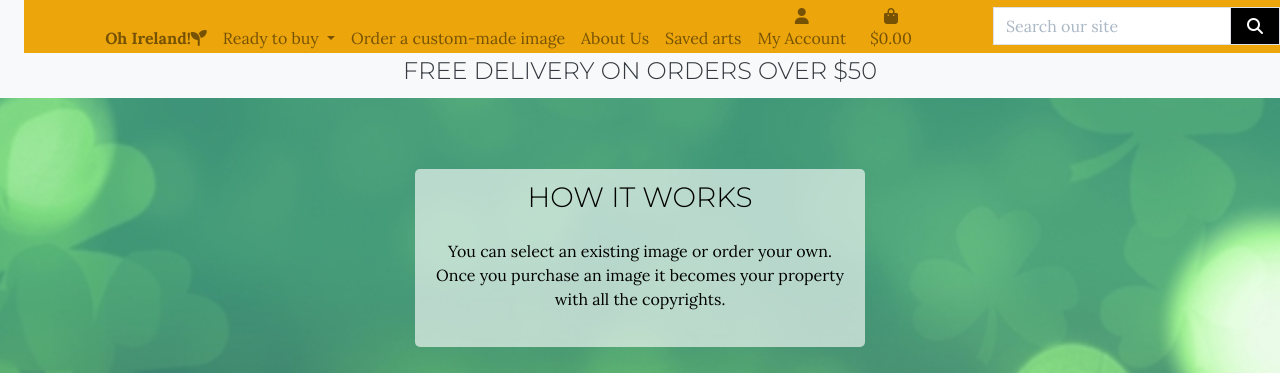
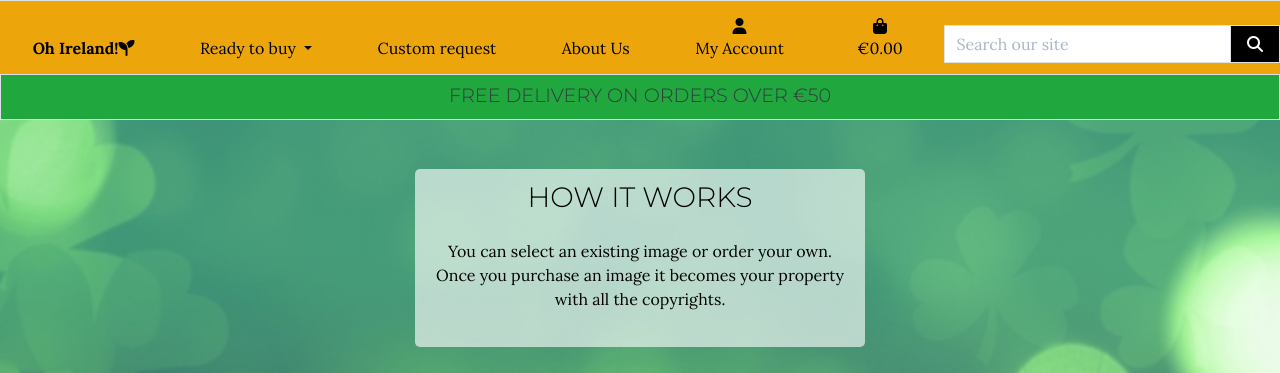
Before and after one commit to olga-od-ua/hello_ireland, a Django app: page / in a window 1280 px wide. Shown: the top 373 px of the page. Run offline with Django 3.2, Linux system fonts and the light colour scheme; the visitor is signed in with stand-in values (Sample User, id 1); some libraries are stand-ins or nearby versions.

Commit message:
Fix styling issues with desktop navbar, change currency to EUR

```diff
--- a/checkout/templates/checkout/checkout.html
+++ b/checkout/templates/checkout/checkout.html
@@ -67,7 +67,7 @@
                     <div class="col-3">
                         <p class="my-0">${{ total | floatformat:2 }}</p>
                         <p class="my-0">${{ shipping | floatformat:2 }}</p>
-                        <p class="my-0"><strong>${{ grand_total | floatformat:2 }}</strong></p>
+                        <p class="my-0"><strong>€{{ grand_total | floatformat:2 }}</strong></p>
                     </div>
                 </div>
             </div>
@@ -131,7 +131,7 @@
 							<span class="icon">
 								<i class="fas fa-exclamation-circle"></i>
 							</span>
-							<span>Your card will be charged <strong>${{ grand_total|floatformat:2 }}</strong></span>
+							<span>Your card will be charged <strong>€{{ grand_total|floatformat:2 }}</strong></span>
 						</p>
 					</div>
                 </form>
--- a/checkout/templates/checkout/checkout_success.html
+++ b/checkout/templates/checkout/checkout_success.html
@@ -168,7 +168,7 @@
                             <p class="small mb-0 text-dark ">Order TOtal:</p>
                         </div>
                         <div class="col-12 col-md-8 text-md-right">
-                            <p class="small mb-0">{{ order.order_total }}</p>
+                            <p class="small mb-0">€{{ order.order_total }}</p>
                         </div>
                     </div>
 
@@ -177,7 +177,7 @@
                             <p class="small mb-0 text-dark ">Shipping Charges</p>
                         </div>
                         <div class="col-12 col-md-8 text-md-right">
-                            <p class="small mb-0">{{ order.shipping_cost }}</p>
+                            <p class="small mb-0">€{{ order.shipping_cost }}</p>
                         </div>
                     </div>
 
@@ -186,7 +186,7 @@
                             <p class="small mb-0 text-dark ">Grand Total:</p>
                         </div>
                         <div class="col-12 col-md-8 text-md-right">
-                            <p class="small mb-0">{{ order.grand_total }}</p>
+                            <p class="small mb-0">€{{ order.grand_total }}</p>
                         </div>
                     </div>
 
--- a/checkout/templates/checkout/confirmation_emails/confirmation_email_body.txt
+++ b/checkout/templates/checkout/confirmation_emails/confirmation_email_body.txt
@@ -5,9 +5,9 @@ This is a confirmation of your order at Oh, Hello, Ireland! Please find the orde
 Order Number: {{ order.order_number }}
 Order Date: {{ order.date }}
 
-Order Total: ${{ order.order_total }}
-Shipping cost: ${{ order.delivery_cost }}
-Grand Total: ${{ order.grand_total }}
+Order Total: €{{ order.order_total }}
+Shipping cost: €{{ order.delivery_cost }}
+Grand Total: €{{ order.grand_total }}
 
 Your order will be shipped to {{ order.street_address1 }} in {{ order.town_or_city }}, {{ order.country }}.
 
--- a/hello_ireland/settings.py
+++ b/hello_ireland/settings.py
@@ -202,7 +202,7 @@ if 'USE_AWS' in os.environ:
 # Stripe
 FREE_SHIPPING_THRESHOLD = 50
 STANDARD_SHIPPING_PERCENTAGE = 10
-STRIPE_CURRENCY = 'usd'
+STRIPE_CURRENCY = 'eur'
 STRIPE_PUBLIC_KEY = os.getenv('STRIPE_PUBLIC_KEY', '')
 STRIPE_SECRET_KEY = os.getenv('STRIPE_SECRET_KEY', '')
 STRIPE_WH_SECRET = os.getenv('STRIPE_WH_SECRET', '')
--- a/profiles/templates/profiles/profile.html
+++ b/profiles/templates/profiles/profile.html
@@ -65,7 +65,7 @@
                                             {% endfor %}
                                         </ul>
                                     </td>
-                                    <td>${{ order.grand_total }}</td>
+                                    <td>€{{ order.grand_total }}</td>
                                 </tr>
                             {% endfor %}
                         </tbody>
--- a/shopping_bag/templates/shopping_bag/bag_total.html
+++ b/shopping_bag/templates/shopping_bag/bag_total.html
@@ -1,8 +1,8 @@
 <h6><strong>Shopping Bag Total: ${{ total|floatformat:2 }}</strong></h6>
 <h6>Shipping: ${{ shipping|floatformat:2 }}</h6>
-<h4 class="mt-4"><strong>Grand Total: ${{ grand_total|floatformat:2 }}</strong></h4>
+<h4 class="mt-4"><strong>Grand Total: €{{ grand_total|floatformat:2 }}</strong></h4>
 {% if free_shipping_delta > 0 %}
     <p class="mb-1 text-danger">
-        You could get free shipping by spending just <strong>${{ free_shipping_delta }}</strong> more!
+        You could get free shipping by spending just <strong>€{{ free_shipping_delta }}</strong> more!
     </p>
 {% endif %}
--- a/static/css/base.css
+++ b/static/css/base.css
@@ -29,6 +29,10 @@ h1, h2, h3, h4, h5, h6, .category-badge {
     max-width: 450px;
 }
 
+.text-black {
+    color: #000 !important;
+}
+
 .home-image-all {
     background: url('/media/ross_castle_home.jpeg') ;
     height: 300px;
@@ -54,6 +58,10 @@ h1, h2, h3, h4, h5, h6, .category-badge {
 
 
 /* Navbar */
+
+nav {
+    margin: 9px 0px 11px 0px;
+}
 .navbar-style {
     background-color: #eca50b;
     color: white;
@@ -150,6 +158,9 @@ input[name='q']::placeholder {
     color: #aab7c4;
 }
 
+#shipping-threshold {
+    background-color: #20a73d;
+}
 /* ------------------------------- bootstrap toasts */
 
 .message-container {
@@ -347,7 +358,8 @@ input[name='q']::placeholder {
         font-size: 1rem;
     }
 
-    #delivery-banner h4 {
-        font-size: .9rem;
+    #shipping-threshold h4 {
+        font-size: 1.2rem;
+        padding-top: 5px;
     }
 }
--- a/templates/base.html
+++ b/templates/base.html
@@ -39,7 +39,7 @@
 
     <body>
         <header class="container-fluid fixed-top">
-            <div class="row">
+            <div class="row border-top">
                 <div class="col navbar navbar-style">
 
                     <nav class="navbar navbar-expand-lg navbar-light bg-light w-100 mx-auto navbar-style">
@@ -52,9 +52,9 @@
                     </nav>
                 </div>
             </div>
-            <div id="shipping-treshold" class="row text-center w-auto">
-                <div class="col bg-light text-success py-1">
-                    <h4 class="shipping-treshold-message text-dark">Free delivery on orders over ${{ free_shipping_threshold }}</h4>
+            <div id="shipping-threshold" class="row text-center w-auto border">
+                <div class="col text-success py-1">
+                    <h4 class="shipping-threshold-message text-dark">Free delivery on orders over €{{ free_shipping_threshold }}</h4>
                 </div>
             </div>
         </header>
--- a/templates/includes/main-nav.html
+++ b/templates/includes/main-nav.html
@@ -1,7 +1,7 @@
 <div class="collapse navbar-collapse navbar-style" id="navbarSupportedContent">
-    <ul class="navbar-nav align-items-end mr-auto mx-auto">
+    <ul class="navbar-nav align-items-end mr-auto mx-auto nav-fill w-100">
         <li class="nav-item">
-            <a class="nav-link main-logo-link" href="{% url 'home' %}"><strong>Oh Ireland!</strong><i class="fas fa-seedling"></i></a>
+            <a class="nav-link main-logo-link text-black" href="{% url 'home' %}"><strong>Oh Ireland!</strong><i class="fas fa-seedling"></i></a>
         </li>
         <!-- <li class="nav-item d-block d-md-none">
             <a class="nav-link dropdown-toggle" href="{% url 'home' %}" id="home-link">
@@ -9,7 +9,7 @@
               </a>
         </li> -->
         <li class="nav-item dropdown">
-        <a class="nav-link dropdown-toggle" href="{% url 'products' %}" id="navbarDropdown" role="button" data-toggle="dropdown" aria-haspopup="true" aria-expanded="false">
+        <a class="nav-link dropdown-toggle text-black" href="{% url 'products' %}" id="navbarDropdown" role="button" data-toggle="dropdown" aria-haspopup="true" aria-expanded="false">
           Ready to buy
         </a>
         <div class="dropdown-menu" aria-labelledby="navbarDropdown">
@@ -22,22 +22,17 @@
         </div>
       </li>
       <li class="nav-item">
-        <a class="nav-link" href="#">Order a custom-made image</a>
+        <a class="nav-link text-black" href="#">Custom request</a>
       </li>
       <li class="nav-item">
-        <a class="nav-link" href="#">About Us</a>
+        <a class="nav-link text-black" href="#">About Us</a>
       </li>
-      {% if request.user.is_authenticated %}
-          <li class="nav-item">
-            <a class="nav-link" href="#">Saved arts</a>
-          </li>
-      {% endif %}
       <!-- Account and shopping basket code was borrowed from Code Institute studying materials -->
-      <li class="list-inline-item dropdown">
+      <li class="list-inline-item nav-item dropdown">
         <a class="text-black nav-link" href="#" id="user-options" data-toggle="dropdown" aria-haspopup="true" aria-expanded="false">
             <div class="text-center">
                 <div><i class="fas fa-user fa-lg"></i></div>
-                <p class="my-0">My Account</p>
+                <p class="my-0 text-black">My Account</p>
             </div>
         </a>
         <div class="dropdown-menu border-0" aria-labelledby="user-options">
@@ -46,6 +41,7 @@
                     <a href="{% url 'add_product' %}" class="dropdown-item">Product Management</a>
                 {% endif %}
                 <a href="{% url 'profile' %}" class="dropdown-item">My Profile</a>
+                <a class="nav-link text-black" href="#">Saved arts</a>
                 <a href="{% url 'account_logout' %}" class="dropdown-item">Logout</a>
             {% else %}
                 <a href="{% url 'account_signup' %}" class="dropdown-item">Register</a>
@@ -53,21 +49,21 @@
             {% endif %}
         </div>
     </li>
-    <li class="list-inline-item">
-        <a class="{% if grand_total %}text-info font-weight-bold{% else %}text-black{% endif %} nav-link" href="{% url 'view_bag' %}">
+    <li class="list-inline-item nav-item">
+        <a class="{% if grand_total %}text-danger font-weight-bold{% else %}text-black{% endif %} nav-link" href="{% url 'view_bag' %}">
             <div class="text-center">
                 <div><i class="fas fa-shopping-bag fa-lg"></i></div>
                 <p class="my-0">
                     {% if grand_total %}
-                        ${{ grand_total|floatformat:2 }}
+                        €{{ grand_total|floatformat:2 }}
                     {% else %}
-                        $0.00
+                        €0.00
                     {% endif %}
                 </p>
             </div>
         </a>
     </li>
-    </ul>
+    <li class="list-inline-item nav-item">
     <!-- search form borrowed from Code Institute studying materials -->
     <form method="GET" action="{% url 'products' %}">
       <div class="input-group w-100">
@@ -81,4 +77,6 @@
           </div>
       </div>
   </form>
+</li>
+</ul>
   </div>
--- a/templates/includes/mobile-top-header.html
+++ b/templates/includes/mobile-top-header.html
@@ -1,4 +1,4 @@
-<li class="list-inline-item">
+<li class="list-inline-item d-lg-none">
       <a class="text-black nav-link d-block d-lg-none" href="#" id="mobile-search" data-toggle="dropdown" aria-haspopup="true" aria-expanded="false">
           <div class="text-center">
               <div><i class="fas fa-search fa-lg"></i></div>
@@ -20,7 +20,7 @@
           </form>
       </div>
   </li>
-  <li class="list-inline-item dropdown">
+  <li class="list-inline-item dropdown d-lg-none">
       <a class="text-black nav-link d-block d-lg-none" href="#" id="user-options" data-toggle="dropdown" aria-haspopup="true" aria-expanded="false">
           <div class="text-center">
               <div><i class="fas fa-user fa-lg"></i></div>
@@ -32,23 +32,24 @@
               {% if request.user.is_superuser %}
                   <a href="{% url 'add_product' %}" class="dropdown-item">Product Management</a>
               {% endif %}
-              <a href="{% url 'profile' %}" class="dropdown-item">My Profile</a>
-              <a href="{% url 'account_logout' %}" class="dropdown-item">Logout</a>
+                <a href="{% url 'profile' %}" class="dropdown-item">My Profile</a>
+                <a class="nav-link text-black" href="#">Saved arts</a>
+                <a href="{% url 'account_logout' %}" class="dropdown-item">Logout</a>
           {% else %}
               <a href="{% url 'account_signup' %}" class="dropdown-item">Register</a>
               <a href="{% url 'account_login' %}" class="dropdown-item">Login</a>
           {% endif %}
       </div>
   </li>
-  <li class="list-inline-item">
+  <li class="list-inline-item d-lg-none">
       <a class="{% if grand_total %}text-primary font-weight-bold{% else %}text-black{% endif %} nav-link d-block d-lg-none" href="{% url 'view_bag' %}">
           <div class="text-center">
               <div><i class="fas fa-shopping-bag fa-lg"></i></div>
               <p class="my-0">
                   {% if grand_total %}
-                      ${{ grand_total|floatformat:2 }}
+                      €{{ grand_total|floatformat:2 }}
                   {% else %}
-                      $0.00
+                      €0.00
                   {% endif %}
               </p>
           </div>
```
